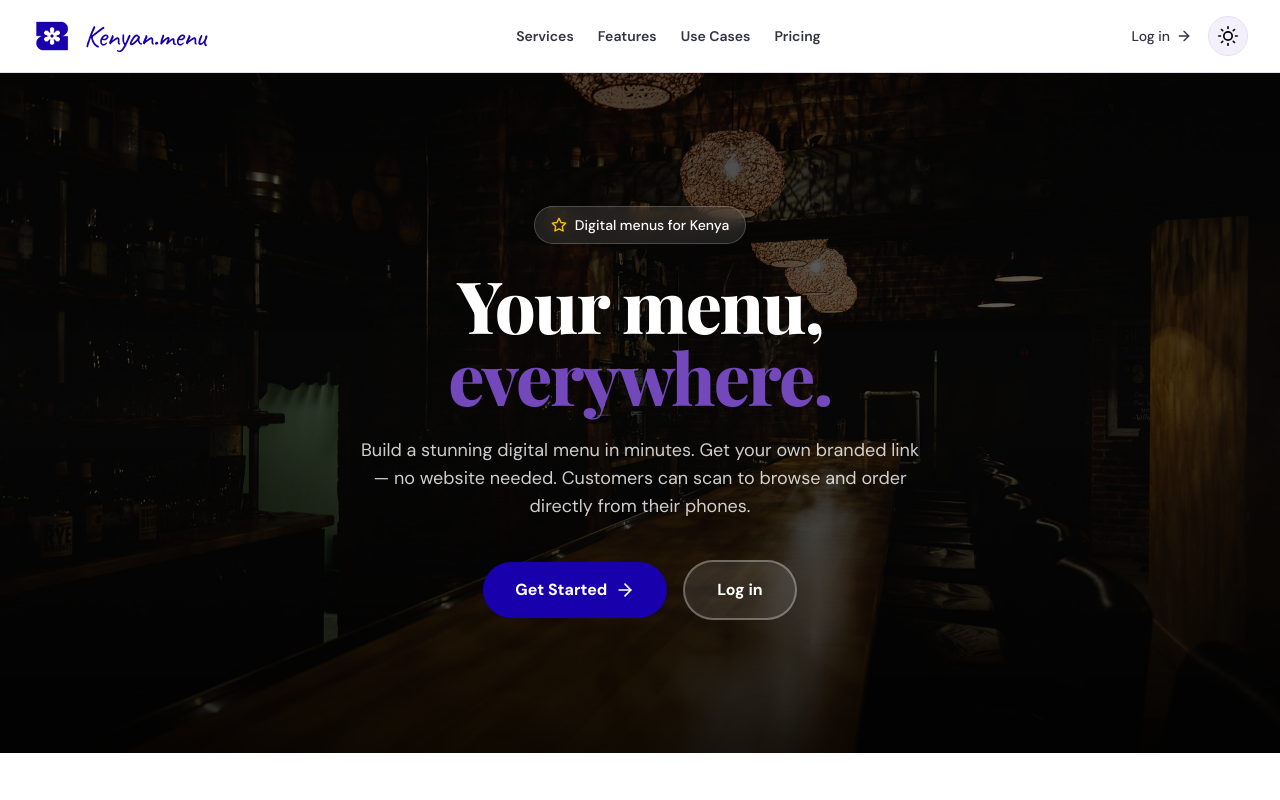
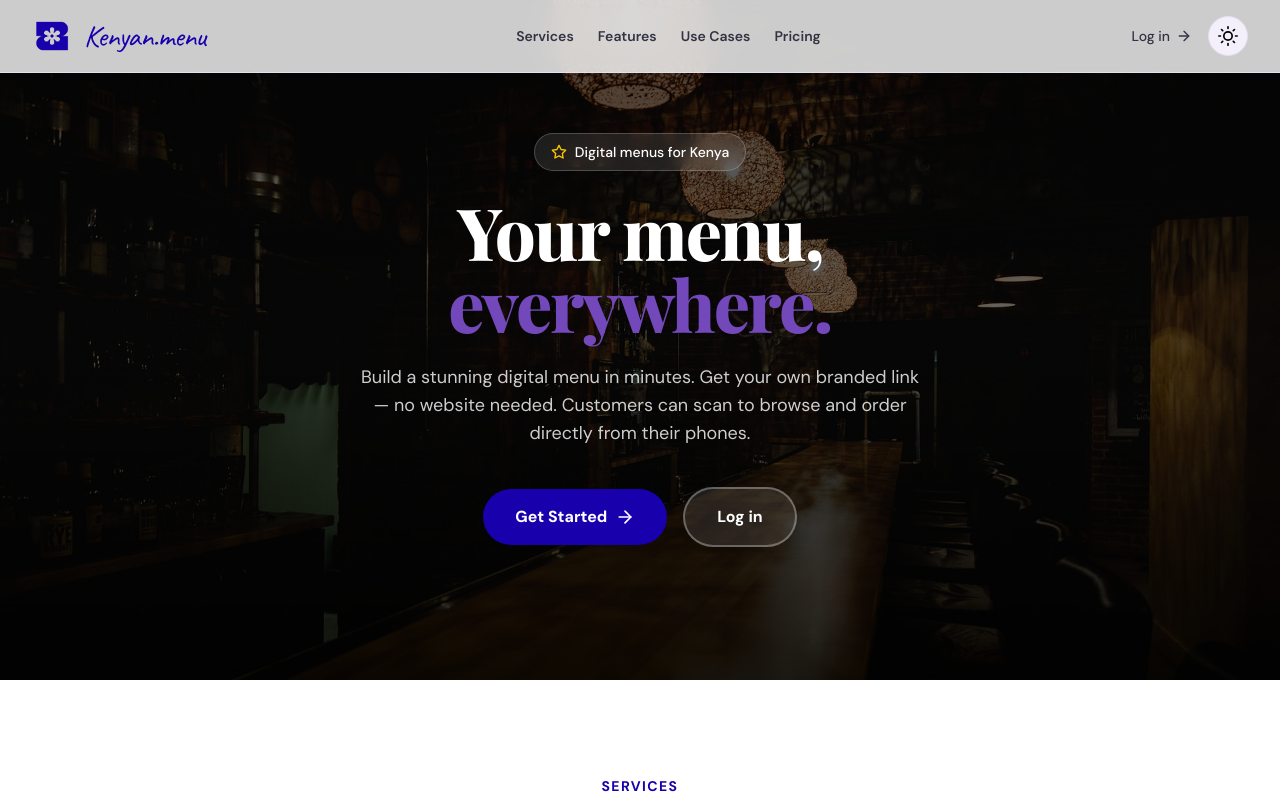
Before and after one commit to richard-thiongo/MyMenu, a Next.js app: page / in a window 1280 px wide. Built offline with nearby package versions, Linux system fonts and the light colour scheme; a web font is replaced by a local one.

Commit message:
updated the landing screen

```diff
--- a/src/app/page.js
+++ b/src/app/page.js
@@ -48,7 +48,7 @@ export default function Home() {
     <div className="flex min-h-screen flex-col bg-surface text-text">
 
       {/* Header */}
-      <header className="sticky top-0 z-50 flex items-center justify-between border-b border-border bg-surface/80 px-4 py-4 backdrop-blur-md sm:px-6 lg:px-8">
+      <header className="fixed top-0 left-0 right-0 z-50 flex items-center justify-between border-b border-border bg-surface/80 px-4 py-4 backdrop-blur-md sm:px-6 lg:px-8">
         <div className="flex items-center gap-2 sm:gap-3">
           <Image src="/logo.png" alt="Kenyan.menu logo" width={32} height={32} className="rounded-lg sm:h-10 sm:w-10" priority />
           <span className="font-logo text-2xl sm:text-3xl tracking-tight text-primary-500 dark:text-white">
```
